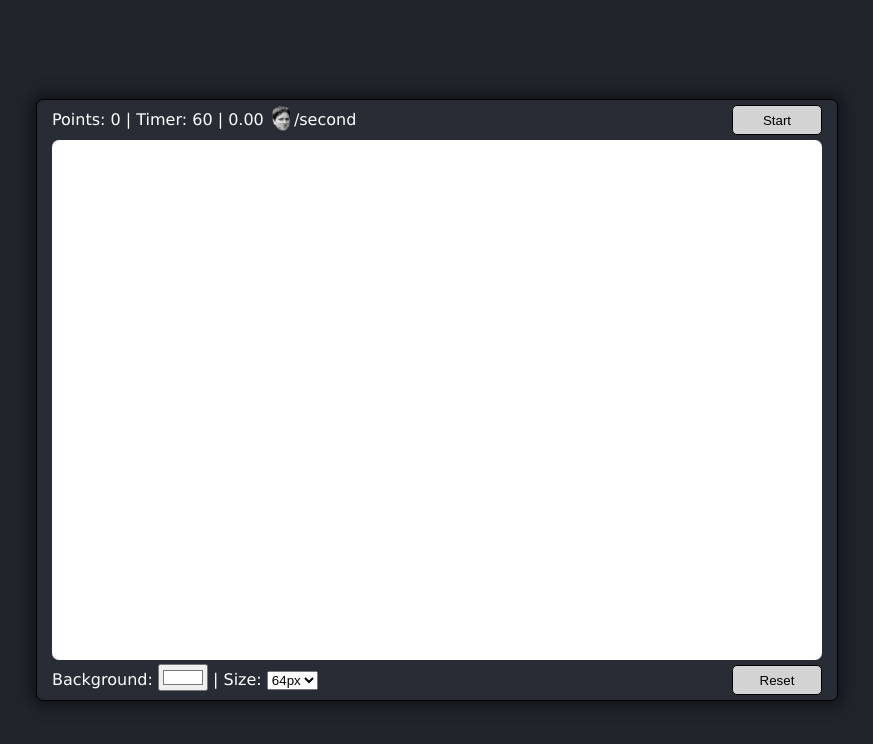
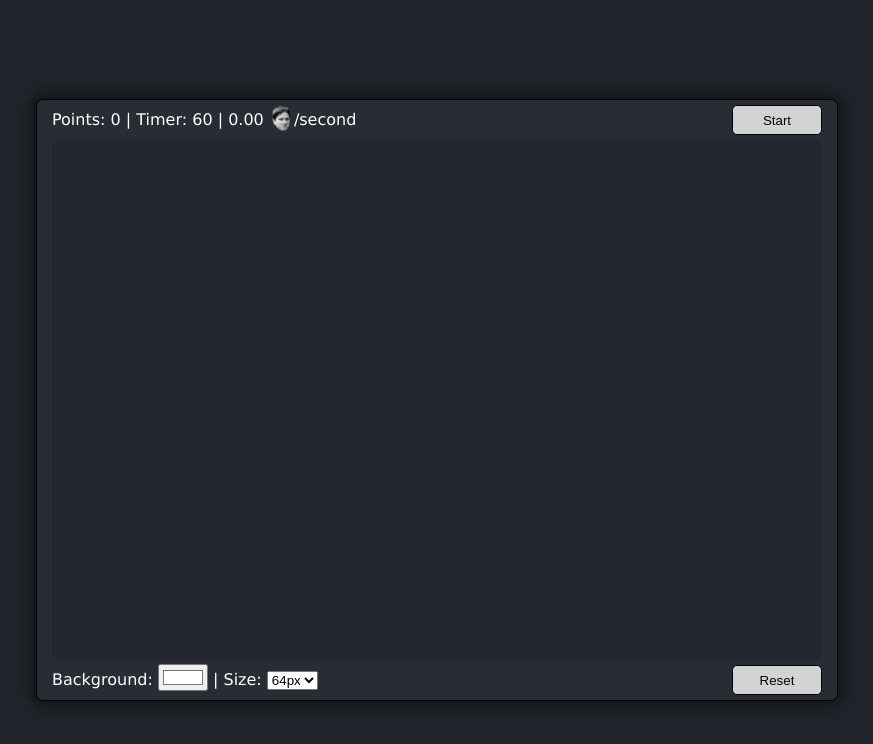
Before and after one commit to kiralybence/kappa-clicker, a plain HTML site: page index.html in a window 1280 px wide. Shown: the whole page, without its empty margins (203-1076 px from the left). Drawn offline with nearby package versions, Linux system fonts and the light colour scheme.

Commit message:
Changed #ingame background-color to #24272d

```diff
--- a/css/style.css
+++ b/css/style.css
@@ -36,7 +36,7 @@ body{
 }
 
 #ingame{
-	background-color: white;
+	background-color: #24272d;
 	border-radius: 7px;
 	margin: 0 auto;
 	width: 770px;
```
